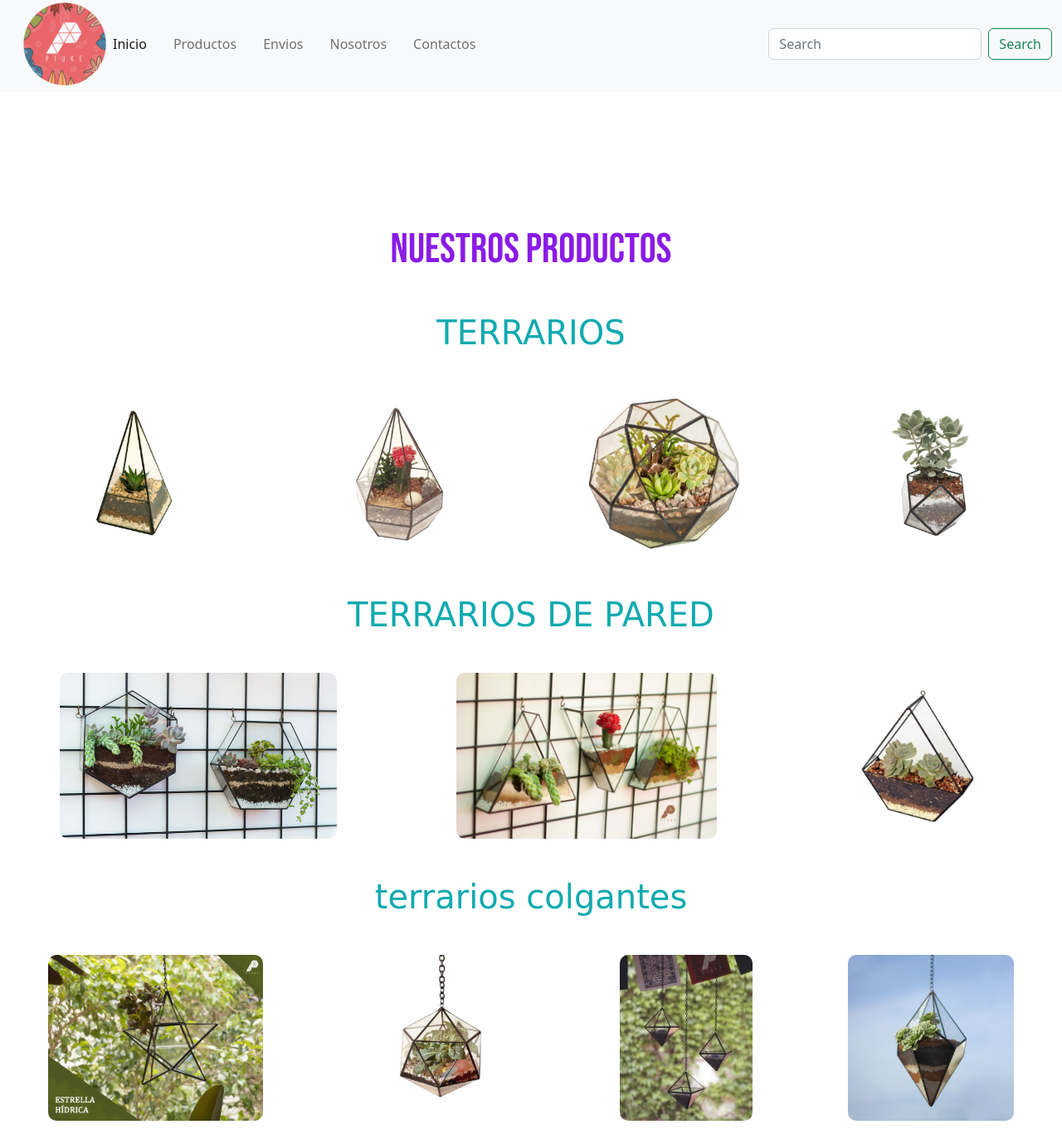
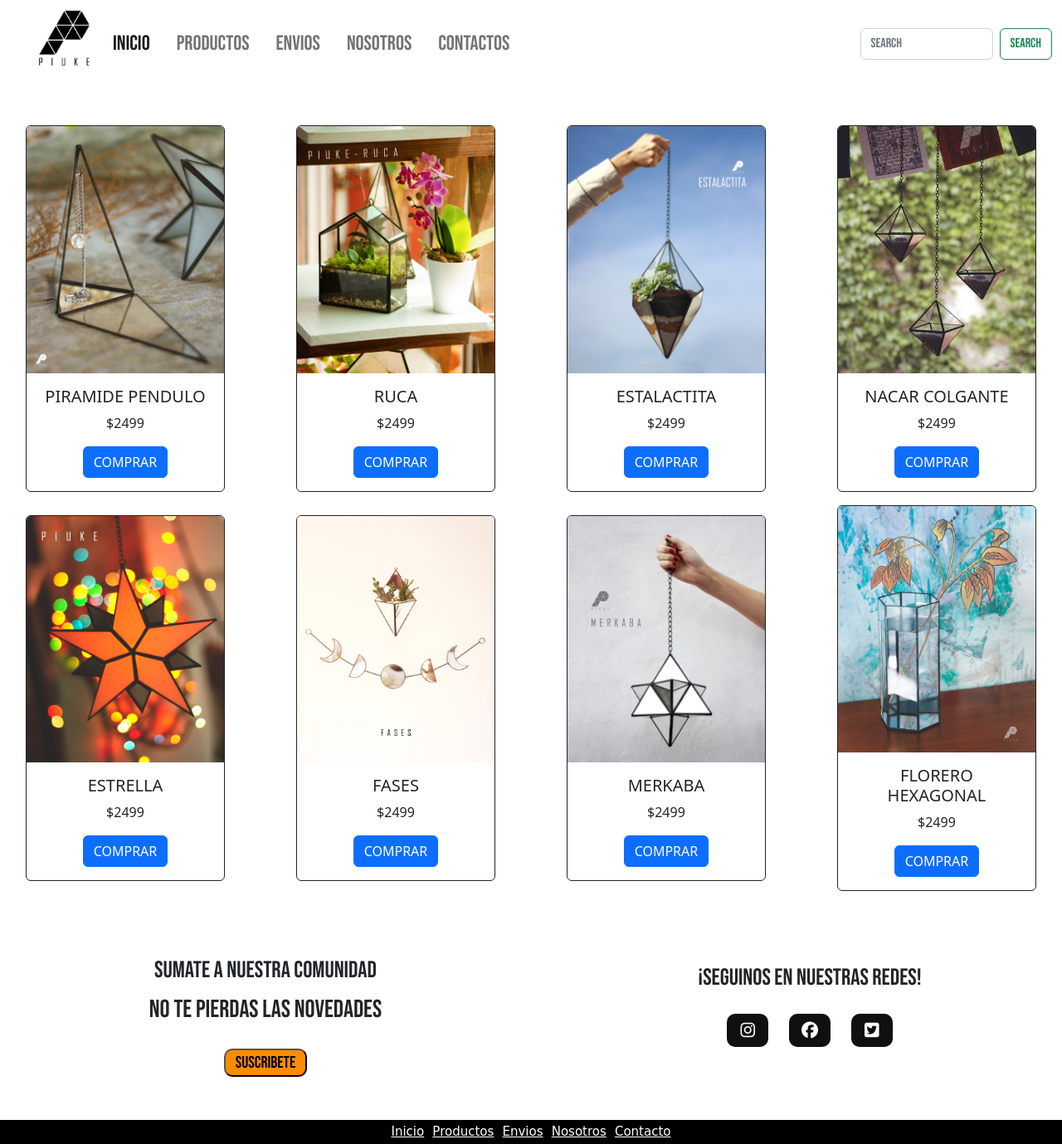
Before and after one commit to Janicenci/piukeartdeco, a plain HTML site: page pages/producto.html in a window 1280 px wide. Shown: the part 5-1384 px from the top of the page at 83% size. Drawn offline with nearby package versions, Linux system fonts and the light colour scheme.

Commit message:
sass-nav

```diff
--- a/pages/producto.html
+++ b/pages/producto.html
@@ -21,10 +21,10 @@
             <h2>ART DECO</h2>
         </div>
 
-        <nav class="navbar navbar-expand-lg bg-light">
+        <nav class="navbar navbar-expand-lg" style="background-color:white">
             <div class="container-fluid">
               <a class="navbar-brand" href="../index.html"></a>
-                <img src="../assets.css/logoPiu.png" alt="logo" width="100px">
+                <img src="../assets.css/piuke.jpg" alt="logo" width="100px">
               <button class="navbar-toggler" type="button" data-bs-toggle="collapse" data-bs-target="#navbarSupportedContent" aria-controls="navbarSupportedContent" aria-expanded="false" aria-label="Toggle navigation">
                 <span class="navbar-toggler-icon"></span>
               </button>
@@ -59,48 +59,124 @@
 
 
     <main class="main">
-        <div class="productos-container">
-            <h1 class="tituloproductos">Nuestros Productos</h1>
-            <div class="terrarios">
-                <p>TERRARIOS</p>
-                <div class="container-ima">
-                <img src="../assets.css/terrario1.jpg" alt="piramide">
-                <img src="../assets.css/terrario2.jpg" alt="jade">
-                <img src="../assets.css/terrario3.jpg" alt="geoda">
-                <img src="../assets.css/terrario4.jpg" alt="opalo">
+        <div class="row row-cols-4">
+            <div class="col">
+              <div class="card border-dark mb-3 text-center" style="width: 15rem;">
+                <img src="../assets.css/mistica3.jpg" class="card-img-top"class="img-fluid" alt="...">
+                <div class="card-body">
+                  <h5 class="card-title">PIRAMIDE PENDULO</h5>
+                  <p class="card-text"> $2499</p>
+                  <a href="#" class="btn btn-primary">COMPRAR</a>
+                </div>
+              </div>
+            </div>
+            <div class="col">
+              <div class="card border-dark mb-3 text-center" style="width: 15rem;">
+                <img src="../assets.css/ruca.jpeg" class="card-img-top" class="img-fluid" alt="...">
+                <div class="card-body">
+                  <h5 class="card-title">RUCA</h5>
+                  <p class="card-text"> $2499</p>
+                  <a href="#" class="btn btn-primary">COMPRAR</a>
+                </div>
+              </div>
+            </div>
+            <div class="col">
+              <div class="card border-dark mb-3 text-center" style="width: 15rem;" >
+                <img src="../assets.css/estalactita.jpeg" class="card-img-top" class="img-fluid" alt="...">
+                <div class="card-body">
+                  <h5 class="card-title">ESTALACTITA</h5>
+                  <p class="card-text">$2499</p>
+                  <a href="#" class="btn btn-primary">COMPRAR</a>
+                </div>
+              </div>
+            </div>
+            <div class="col">
+              <div class="card border-dark mb-3 text-center" style="width: 15rem;" >
+                <img src="../assets.css/COLANTE3.jpg" class="card-img-top" class="img-fluid" alt="...">
+                <div class="card-body">
+                  <h5 class="card-title">NACAR COLGANTE</h5>
+                  <p class="card-text">$2499</p>
+                  <a href="#" class="btn btn-primary">COMPRAR</a>
+                </div>
+              </div>
+            </div>
+            <div class="col">
+                <div class="card border-dark mb-3 text-center" style="width: 15rem;" >
+                  <img src="../assets.css/estrellacolor.jpeg" class="card-img-top" class="img-fluid" alt="...">
+                  <div class="card-body">
+                    <h5 class="card-title">ESTRELLA</h5>
+                    <p class="card-text">$2499</p>
+                    <a href="#" class="btn btn-primary">COMPRAR</a>
+                  </div>
                 </div>
             </div>
-
-            <div class="terrariosdePared">
-                <p>TERRARIOS DE PARED</p>
-                <div class="container-ima">
-                <img src="../assets.css/PARED1.jpg" alt="ambar">
-                <img src="../assets.css/PARED2.jpg" alt="coral">
-                <img src="../assets.css/PARED3.jpg" alt="amatista">
+            <div class="col">
+                <div class="card border-dark mb-3 text-center" style="width: 15rem;" >
+                  <img src="../assets.css/mistica1.jpg" class="card-img-top"class="img-fluid"  alt="...">
+                  <div class="card-body">
+                    <h5 class="card-title">FASES</h5>
+                    <p class="card-text">$2499</p>
+                    <a href="#" class="btn btn-primary">COMPRAR</a>
+                  </div>
                 </div>
             </div>
-
-            <div class="colgantes">
-                <p>terrarios colgantes</p>
-                <div class="container-ima">
-                <img src="../assets.css/COLANTE1.jpg" alt="estrellahidrica">
-                <img src="../assets.css/COLANTE2.jpg" alt="topacio">
-                <img src="../assets.css/COLANTE3.jpg" alt="nacar">
-                <img src="../assets.css/COLANTE4.jpg" alt="estalactita">
+            <div class="col">
+                <div class="card border-dark mb-3 text-center" style="width: 15rem;" >
+                  <img src="../assets.css/merkaba.jpeg" class="card-img-top" class="img-fluid" alt="...">
+                  <div class="card-body">
+                    <h5 class="card-title">MERKABA</h5>
+                    <p class="card-text">$2499</p>
+                    <a href="#" class="btn btn-primary">COMPRAR</a>
+                  </div>
                 </div>
             </div>
-
-            <div class="lineaMistica">
-                <p>linea Mistica</p>
-                <div class="container-ima">
-                <img src="../assets.css/mistica1.jpg" alt="fases">
-                <img src="../assets.css/mistica2.jpg" alt="estrellas">
-                <img src="../assets.css/mistica3.jpg" alt="piramidependulo">
+            <div class="col">
+                <div class="card border-dark mb-3 text-center" style="width: 15rem;" >
+                  <img src="../assets.css/FLORERO.jpg" class="card-img-top" class="img-fluid" alt="...">
+                  <div class="card-body">
+                    <h5 class="card-title">FLORERO HEXAGONAL</h5>
+                    <p class="card-text">$2499</p>
+                    <a href="#" class="btn btn-primary">COMPRAR</a>
+                  </div>
                 </div>
             </div>
         </div>
 
+
+
+
+
+
+
+
+
+
+
+
+
+
+
+
+
+
+
+
+
+
+
+
+
+
+
+
+
+
+
+
+
+
     </main>
+
 
     <footer id="footer">
         <div class="containerfooter">
--- a/style.css
+++ b/style.css
@@ -35,6 +35,7 @@ body {
     display: grid;
     grid-template-columns: repeat(2, 1fr);
     grid-template-rows: minmax(20px, auto);
+    background-image: url(./assets.css/taller);
 
 }
 
@@ -61,6 +62,7 @@ body {
     background-color: darkorange;
     border-radius: 10px;
     margin-bottom: 30px;
+    z-index: 1;
 }
 
 .Suscribite:hover {
@@ -156,40 +158,19 @@ body {
     background-color:darkgray;
 }
 
+
 /*INICIO PAGINA PRODUCTOS*/
-.productos-container {
-    width: 100%;
-    margin-top: 100px;
-    display: inline-block;
-    margin-bottom: 100px;
+
+.col{
+    display: flex;
+    align-items: center;
+    justify-content: center;
 }
 
-.productos-container p{
-    color: rgb(15, 170, 175);
-    margin: 40px;
-    font-size: 40px;
-    text-align: center;
-    font-family: 'Amatic SC', cursive;
+.card:hover {
+    box-shadow: 0 10px 40px 0px rgba(.2,.2,.2,.4);
 }
 
-.tituloproductos {
-    color: rgb(138, 27, 230);
-    margin: 20px;
-    font-size: 50px;
-    text-align: center;
-    font-family: 'Bebas Neue', cursive;
-}
-
-.container-ima {
-    height: 200px;
-    display: flex;
-    justify-content: space-around;
-
-}
-
-.container-ima img {
-    border-radius: 10px;
-}
 
 /*INICIO DE ENVIOS*/
 
@@ -237,6 +218,7 @@ body {
     justify-content: space-around;
     font-family: 'Amatic SC', cursive;
     text-align: center;
+
 }
 
 .nosotros p{
@@ -260,7 +242,6 @@ body {
 .contacto {
     margin-top: 130px;
     margin-bottom: 130px;
-    background-color: brown;
     font-family: 'Amatic SC', cursive;
     text-align: center;
 }
@@ -269,7 +250,7 @@ body {
 .contacto-formulario {
     background-color: yellow;
     justify-self: center;
-    margin: 0 500px;
+    margin: 0 300px;
     padding: 30px;
 }
 
@@ -344,3 +325,14 @@ body {
     margin: 0 15px;
     background: red;
 }
+
+.navbar {
+    font-family: 'Bebas Neue', cursive;
+    font-size: 25px;
+    color: rgb(223, 84, 181);
+
+}
+
+.container-fluid {
+    z-index: 1;
+}
```
Also changed, not shown: index.html (+8 -8 lines), pages/contacto.html (+2 -2 lines), pages/envios.html (+2 -2 lines), pages/nosotros.html (+2 -2 lines), assets.css/BOTANICO.jpg (added), assets.css/FLORERO.jpg (added), assets.css/carrito-de-compras.png (deleted), assets.css/logoPiu.png (deleted), assets.css/logotipo-de-twitter.png (deleted), assets.css/mapa.png (deleted), assets.css/piuke.jpg (added), sass/main.css (added), sass/main.scss (added), 1 other file.
